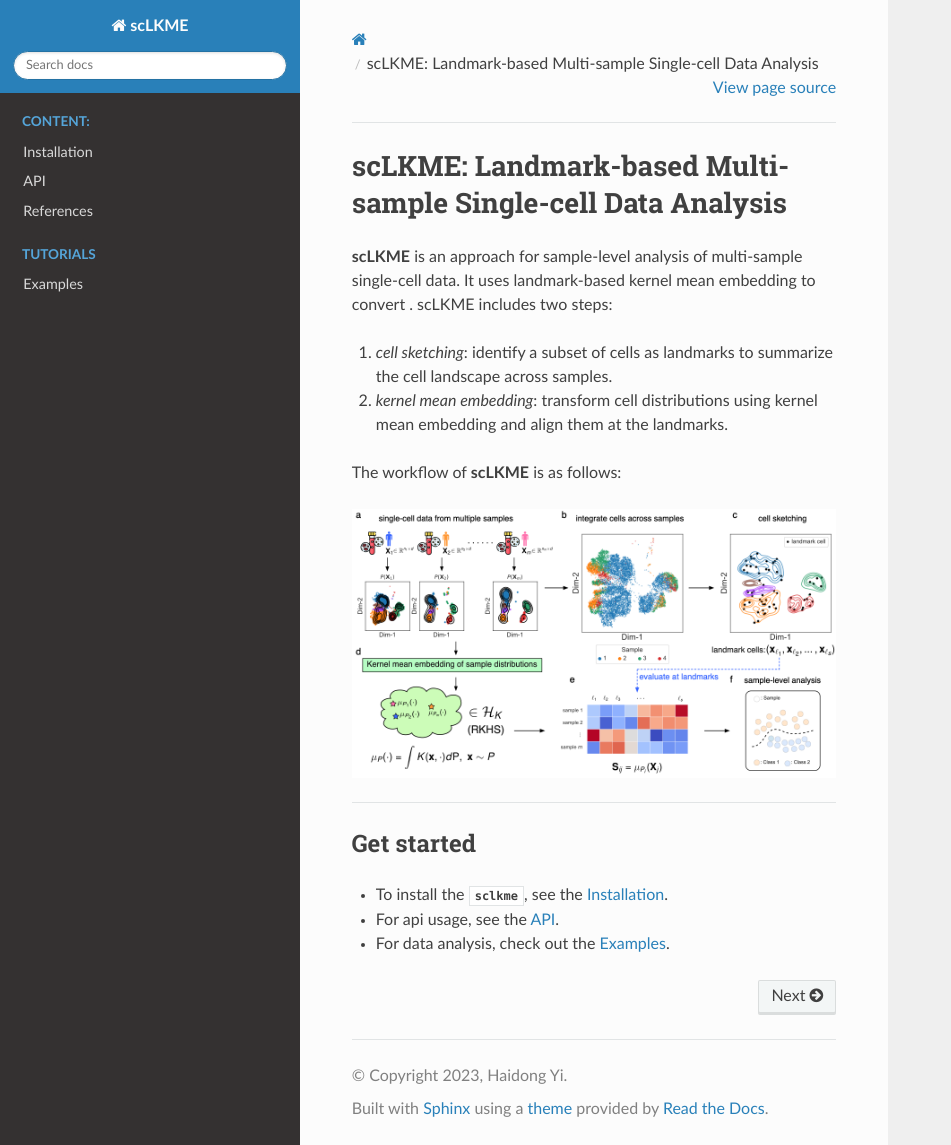
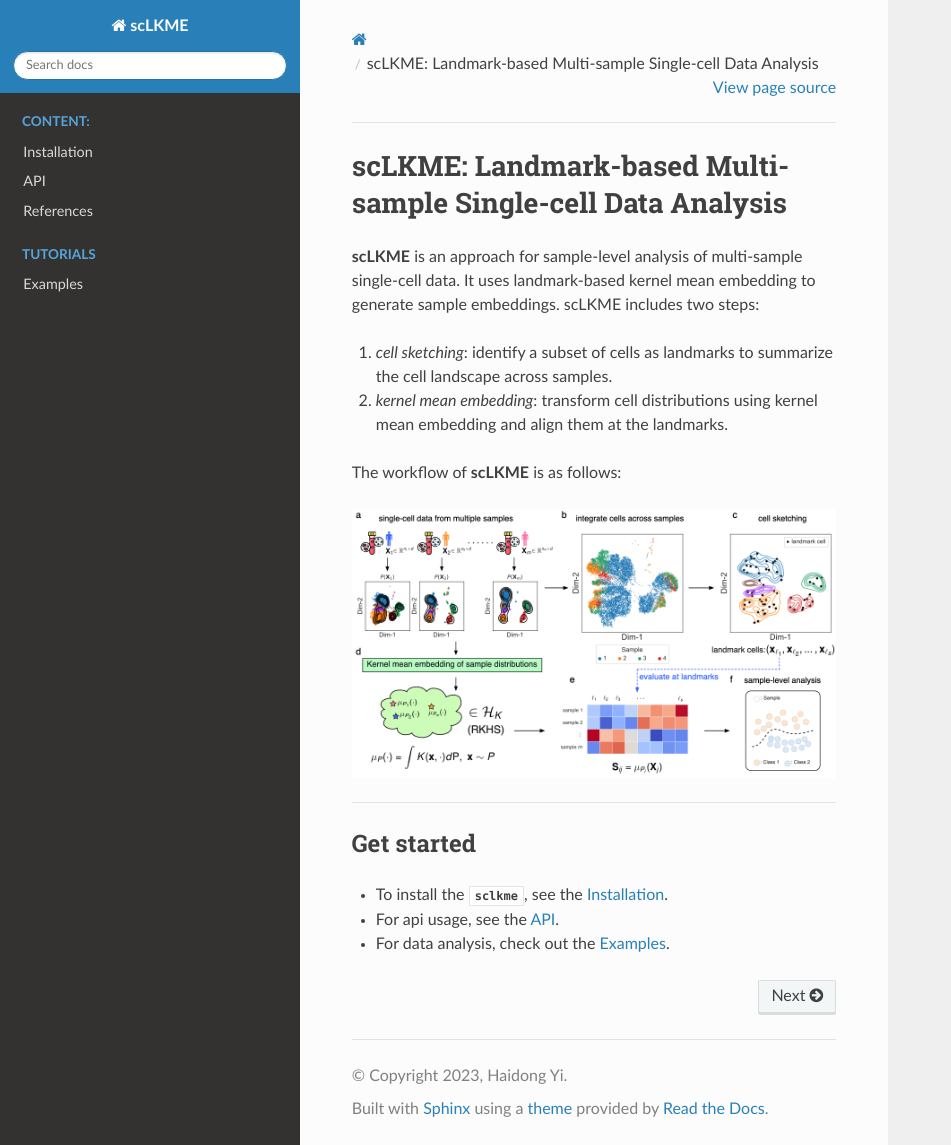
Before and after one commit to CompCy-lab/scLKME, a Sphinx documentation site: the page built from docs/index.rst, in a window 1280 px wide and 1145 px high. Shown: the whole window, without its empty margins (0-951 px from the left). Built offline with Sphinx 7.4.7 and the Read the Docs theme 2.0.0, drawn with Linux system fonts in a browser that asks for light colours; pages that are not in the unit, such as notebooks, are missing from menus.

Commit message:
fix typos

```diff
--- a/docs/index.rst
+++ b/docs/index.rst
@@ -2,7 +2,7 @@ scLKME: Landmark-based Multi-sample Single-cell Data Analysis
 =============================================================
 
 **scLKME** is an approach for sample-level analysis of multi-sample single-cell data. It uses
-landmark-based kernel mean embedding to convert . scLKME includes two steps:
+landmark-based kernel mean embedding to generate sample embeddings. scLKME includes two steps:
 
 1. `cell sketching`: identify a subset of cells as landmarks to summarize the cell landscape across samples.
 2. `kernel mean embedding`: transform cell distributions using kernel mean embedding and align them at the landmarks.
```
